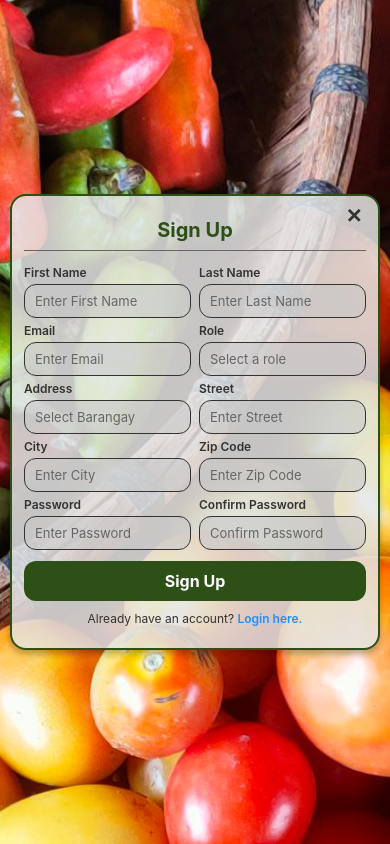
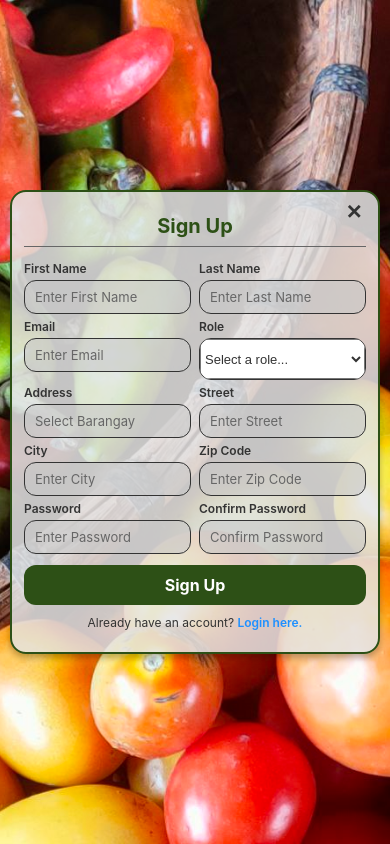
Before and after one commit to CARLO-MALLARI/2025-CP_DUOTECTIQ, a React Native app in the folder MainClient/: screen /Signup in a window 390 px wide. Built offline with nearby package versions, Linux system fonts and the light colour scheme; no server answers.

Commit message:
Revert "gen updates"
This reverts commit 0a88b62e4be23411968060dc5cbea85732c0801c.

```diff
--- a/MainClient/src/screens/Auth/SignupScreen.tsx
+++ b/MainClient/src/screens/Auth/SignupScreen.tsx
@@ -17,6 +17,7 @@ import { useNavigation } from '@react-navigation/native';
 import { NativeStackNavigationProp } from '@react-navigation/native-stack';
 import { AuthStackParamList } from '../../types/navigation';
 import LoadingOverlay from '../../components/LoadingOverlay';
+import { Picker } from '@react-native-picker/picker';
 
 const { width, height } = Dimensions.get('window');
 
@@ -135,13 +136,20 @@ const SignupScreen: React.FC = () => {
               </View>
               <View style={styles.inputGroup}>
                 <Text style={styles.label}>Role</Text>
-                <TextInput
-                  placeholder="Select a role"
-                  placeholderTextColor="#666"
-                  style={styles.input}
-                  value={role}
-                  onChangeText={setRole}
-                />
+                <View style={styles.pickerContainer}>
+                  <Picker
+                    selectedValue={role}
+                    onValueChange={(itemValue) => setRole(itemValue)}
+                    style={styles.picker}
+                    dropdownIconColor="#333"
+                  >
+                    <Picker.Item label="Select a role..." value="" />
+                    <Picker.Item label="Vendor" value="Vendor" />
+                    <Picker.Item label="Farmer" value="Farmer" />
+                    <Picker.Item label="Small Grower" value="Small Grower" />
+                    <Picker.Item label="Consumer" value="Consumer" />
+                  </Picker>
+                </View>
               </View>
             </View>
 
@@ -351,6 +359,19 @@ const styles = StyleSheet.create({
     color: '#1e90ff',
     fontWeight: '600',
   },
+  pickerContainer: {
+    backgroundColor: 'rgba(200, 200, 200, 0.6)',
+    borderWidth: 1.5,
+    borderColor: '#333',
+    borderRadius: 12,
+    overflow: 'hidden',
+  },
+  picker: {
+    height: 40,
+    color: '#333',
+    fontSize: 13,
+  },
+
 });
 
 
--- a/MainClient/src/screens/ProfileScreen.tsx
+++ b/MainClient/src/screens/ProfileScreen.tsx
@@ -17,6 +17,7 @@ import { NativeStackNavigationProp } from '@react-navigation/native-stack';
 import { AuthStackParamList } from '../types/navigation';
 import BottomNavBar from '../components/BottomNavbar';
 import { SafeAreaView } from 'react-native-safe-area-context';
+import { Picker } from '@react-native-picker/picker';
 
 
 const { height } = Dimensions.get('window');
@@ -149,14 +150,22 @@ const ProfileScreen: React.FC = () => {
 
             {/* Role */}
             <View style={styles.inputGroup}>
-              <Text style={styles.label}>Role</Text>
-              <TextInput
-                style={styles.input}
-                value={role}
-                onChangeText={setRole}
-                placeholder="Role"
-              />
-            </View>
+                <Text style={styles.label}>Role</Text>
+                <View style={styles.pickerContainer}>
+                  <Picker
+                    selectedValue={role}
+                    onValueChange={(itemValue) => setRole(itemValue)}
+                    style={styles.picker}
+                    dropdownIconColor="#333"
+                  >
+                    <Picker.Item label="Select a role..." value="" />
+                    <Picker.Item label="Vendor" value="Vendor" />
+                    <Picker.Item label="Farmer" value="Farmer" />
+                    <Picker.Item label="Small Grower" value="Small Grower" />
+                    <Picker.Item label="Consumer" value="Consumer" />
+                  </Picker>
+                </View>
+              </View>
 
             {/* Address */}
             <View style={styles.row}>
@@ -300,6 +309,18 @@ const styles = StyleSheet.create({
     fontSize: 16,
     fontWeight: '700',
   },
+  pickerContainer: {
+    backgroundColor: 'rgba(200, 200, 200, 0.6)',
+    borderWidth: 1.5,
+    borderColor: '#333',
+    borderRadius: 12,
+    overflow: 'hidden',
+  },
+  picker: {
+    height: 40,
+    color: '#333',
+    fontSize: 13,
+  },
 });
 
 export default ProfileScreen;
```
Also changed, not shown: 1 other file (tests, documents, lock files or other folders).
